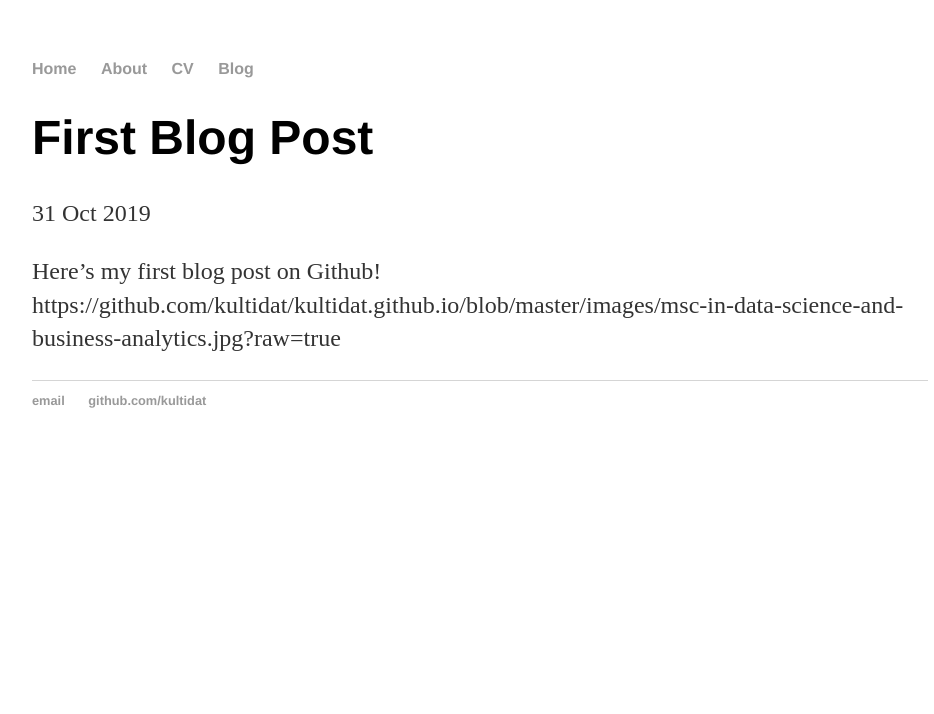
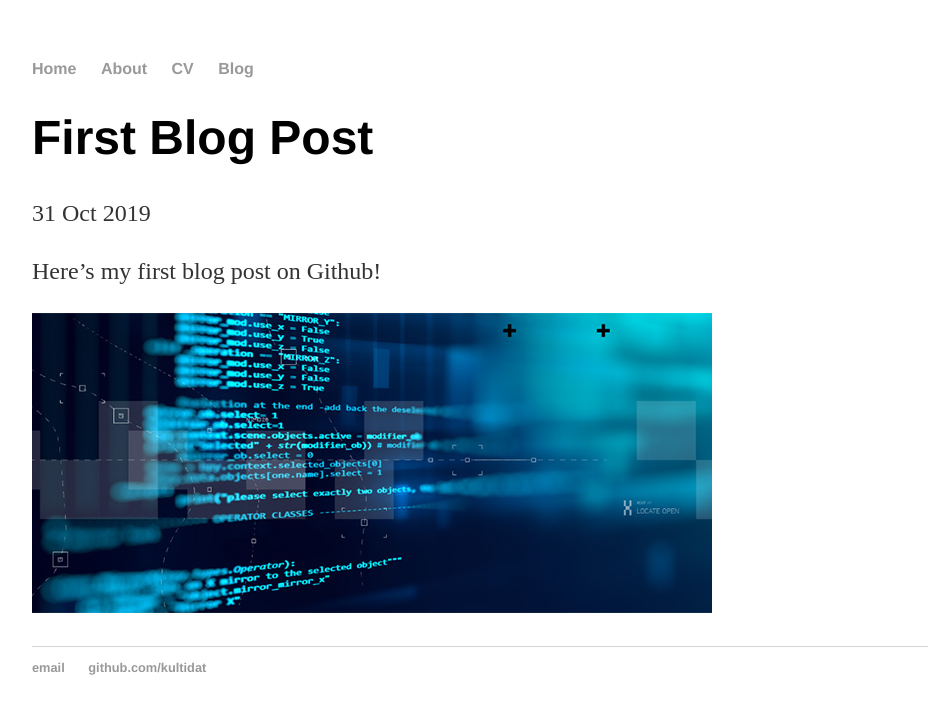
Before and after one commit to kultidat/kultidat.github.io, a Jekyll site: the page built from _posts/2019-10-31-first-post.md, in a window 1280 px wide. Shown: the top 714 px of the page, without its empty margins (160-1094 px from the left). Built offline with Jekyll 4.4.1, drawn with Linux system fonts in a browser that asks for light colours.

Commit message:
Update 2019-10-31-first-post.md

```diff
--- a/_posts/2019-10-31-first-post.md
+++ b/_posts/2019-10-31-first-post.md
@@ -4,4 +4,5 @@ title: "First Blog Post"
 date: 2019-10-31
 ---
 Here's my first blog post on Github!
-https://github.com/kultidat/kultidat.github.io/blob/master/images/msc-in-data-science-and-business-analytics.jpg?raw=true
+
+![Image](https://github.com/kultidat/kultidat.github.io/blob/master/images/msc-in-data-science-and-business-analytics.jpg?raw=true)
```
